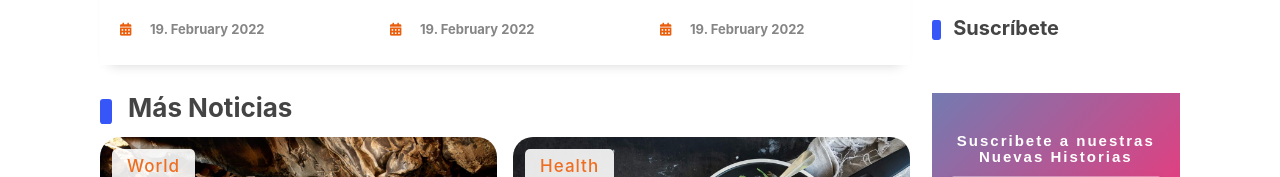
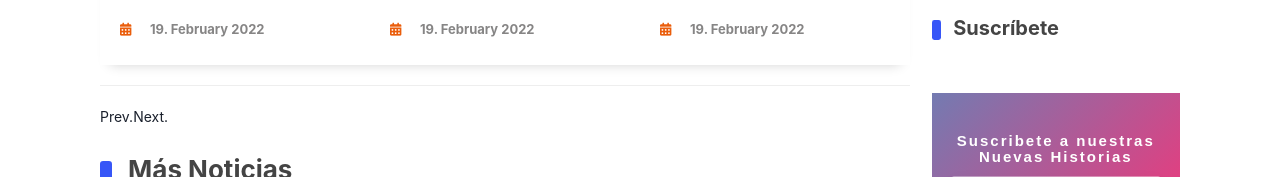
Before and after one commit to sofiaparraweb/lagrutaclient, a React (Vite) app: page /noticias in a window 1280 px wide. Shown: the part 1038-1215 px from the top of the page. Built offline with nearby package versions, Linux system fonts and the light colour scheme; no server answers; a web font is replaced by a local one.

Commit message:
first commit en el front

```diff
--- a/src/components/News/Homes/CardNews/Paginado/Paginado.jsx
+++ b/src/components/News/Homes/CardNews/Paginado/Paginado.jsx
@@ -7,9 +7,9 @@ const Paginado = () => {
     return (
         <nav>
             <ul class="paginado">
-                <button class="prev"></button>
+                <button class="prev">Prev.</button>
                 {/*en este lugar viene la logica del map que renderiza las noticias*/}
-                <button class="next"></button>
+                <button class="next">Next.</button>
             </ul>
         </nav>
 
--- a/src/components/News/Homes/Homes.jsx
+++ b/src/components/News/Homes/Homes.jsx
@@ -3,6 +3,7 @@ import Side from "../SideBar/side/Side.jsx";
 import "slick-carousel/slick/slick.css"
 import "slick-carousel/slick/slick-theme.css"
 import NewsCarrousel from "./NewsCarrousel/NewsCarrousel.jsx";
+import Paginado from "./CardNews/Paginado/Paginado.jsx";
 
 import CardNews from "./CardNews/CardNews.jsx";
 
@@ -16,6 +17,8 @@ const Homes = () => {
         <div className={style.container}>
           <section className={style.mainContent}>
            <NewsCarrousel />
+           <hr />
+           <Paginado />
            <CardNews />
          {/* aqui van componentes de relleno, actualmente desactivados*/}
           </section>
```
Also changed, not shown: 1 other file (tests, documents, lock files or other folders).
